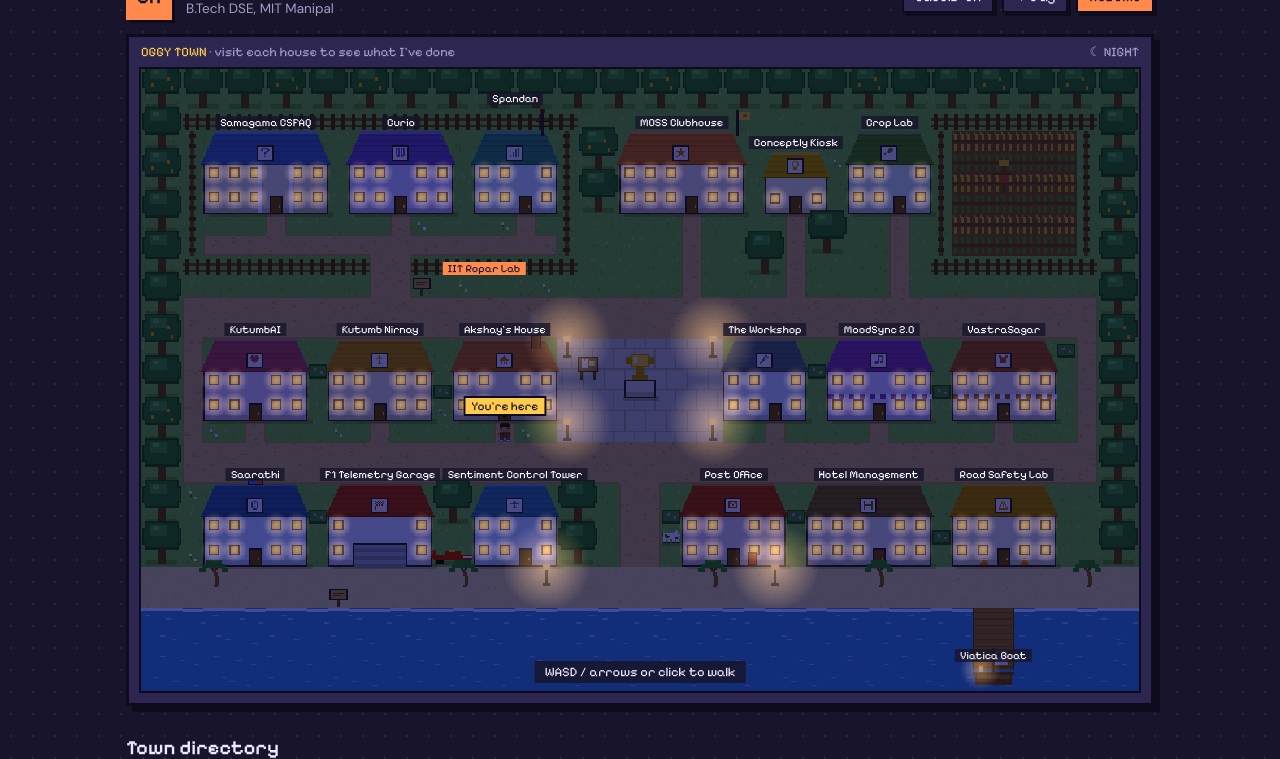
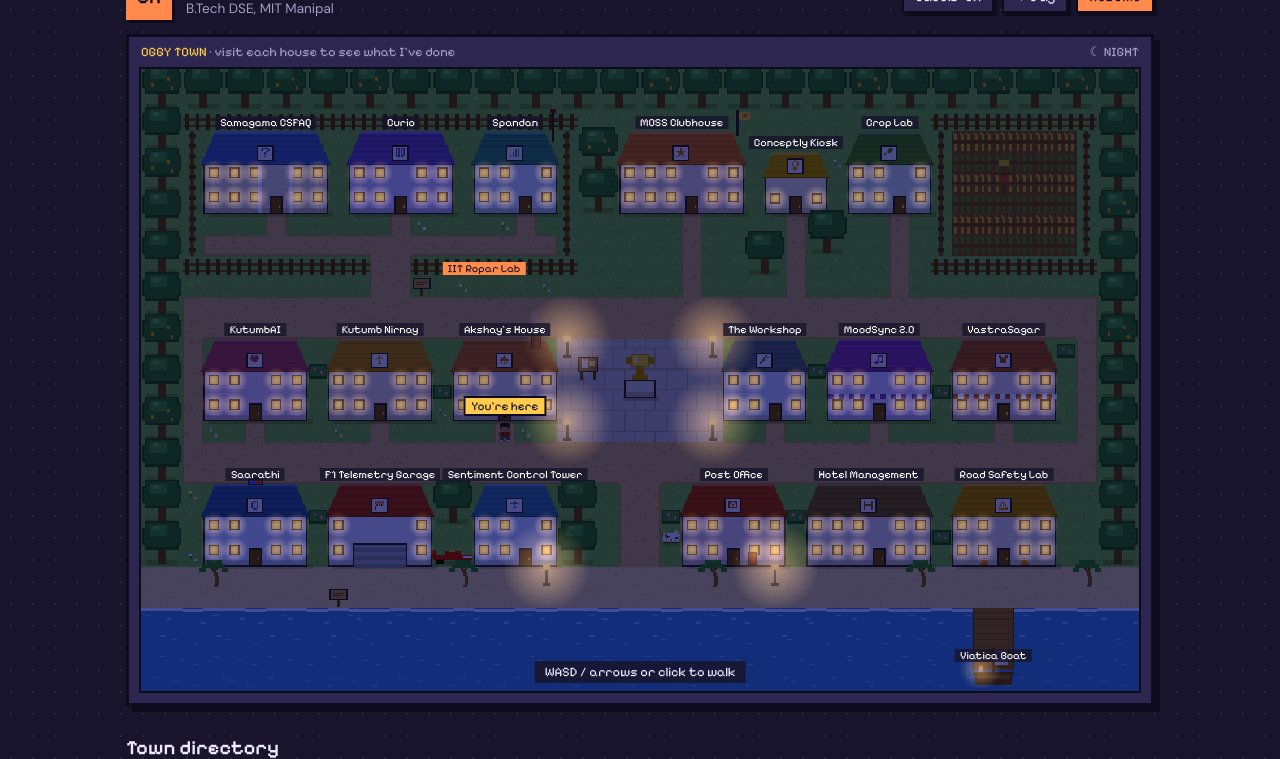
Before and after one commit to AkshayOggisetty/Portfolio, a plain HTML site: page index.html in a window 1280 px wide. Shown: the part 45-804 px from the top of the page. Drawn offline with Linux system fonts and the light colour scheme.

Commit message:
fix: lower Spandan label, clear hotel door, let Moona Lisa roam
- Spandan's label now sits at normal height; antenna moved to the roof edge
- move the beach palm off the Hotel Management doorstep
- the cow can walk paths across town, avoiding doorsteps, the dock and the player's route
- refresh link preview image

```diff
--- a/index.html
+++ b/index.html
@@ -370,9 +370,10 @@ for (let x = 0; x < MW; x += 2) if (free(x, 0, 2, 2)) add({ t: 'tree', x, y: 0,
 for (let y = 2; y < 24; y += 2) for (const x of [0, 46]) if (free(x, y, 2, 2)) add({ t: 'tree', x, y, w: 2, h: 2 });
 for (const [x, y] of [[21, 3], [21, 5], [14, 20], [20, 20], [20, 22], [43, 15], [43, 21], [32, 7], [29, 8], [6, 9]]) if (free(x, y, 2, 2)) add({ t: 'tree', x, y, w: 2, h: 2 });
 for (const [x, y] of [[8, 14], [14, 15], [32, 14], [38, 15], [8, 21], [31, 21], [38, 22], [25, 21], [44, 13]]) if (free(x, y, 1, 1)) add({ t: 'bush', x, y, w: 1, h: 1 });
-for (const x of [3, 15, 27, 35, 45]) if (free(x, 24, 1, 1, 's')) add({ t: 'palm', x, y: 24, w: 1, h: 1 });
+for (const x of [3, 15, 27, 37, 45]) if (free(x, 24, 1, 1, 's')) add({ t: 'palm', x, y: 24, w: 1, h: 1 });
 
 const doorOf = {}; objs.forEach(o => { if (o.t === 'bld') doorOf[o.id] = o; });
+const DOORSTEP = new Set(objs.filter(o => o.t === 'bld').map(o => (o.dy + 1) * MW + o.dx));
 
 /* ============================================================ ground cache */
 const gc = document.createElement('canvas'); gc.width = cv.width; gc.height = cv.height;
@@ -473,7 +474,7 @@ function drawBuilding(b, time) {
   ctx.fillStyle = OUT; ctx.fillRect(pxX - 1, pxY - 1, 13, 12); ctx.fillStyle = '#fbf3e4'; ctx.fillRect(pxX, pxY, 11, 10);
   icon(ctx, PLACES[b.id].icon, pxX + 2, pxY + 1, b.roof);
   const blink = Math.floor(time * 2) % 2;
-  if (b.deco === 'antenna') { ctx.fillStyle = OUT; ctx.fillRect(X + W - 12, Y - 14, 2, 18); ctx.fillRect(X + W - 16, Y - 8, 10, 1); ctx.fillRect(X + W - 15, Y - 4, 8, 1); ctx.fillStyle = blink ? '#ff4d4d' : '#7a1f1f'; ctx.fillRect(X + W - 13, Y - 17, 4, 3); if (blink) glows.push([X + W - 11, Y - 16, 8]); }
+  if (b.deco === 'antenna') { ctx.fillStyle = OUT; ctx.fillRect(X + W - 4, Y - 14, 2, 22); ctx.fillRect(X + W - 7, Y - 8, 8, 1); ctx.fillRect(X + W - 6, Y - 4, 6, 1); ctx.fillStyle = blink ? '#ff4d4d' : '#7a1f1f'; ctx.fillRect(X + W - 5, Y - 17, 4, 3); if (blink) glows.push([X + W - 3, Y - 16, 8]); }
   if (b.deco === 'chimney') { ctx.fillStyle = OUT; ctx.fillRect(X + W - 20, Y - 4, 8, 12); ctx.fillStyle = '#9a4b32'; ctx.fillRect(X + W - 19, Y - 3, 6, 11); if (!RM) for (let k = 0; k < 3; k++) { const p = (time * .6 + k / 3) % 1; ctx.fillStyle = `rgba(235,235,245,${.7 - p * .7})`; const s = 3 + p * 4; ctx.fillRect(X + W - 17 + Math.sin(p * 6 + k) * 3 - s / 2, Y - 6 - p * 22, s, s); } }
   if (b.deco === 'flag') { ctx.fillStyle = OUT; ctx.fillRect(X + W - 6, Y - 16, 2, 20); ctx.fillStyle = '#ffcc4d'; const f = RM ? 0 : Math.floor(time * 3) % 2; ctx.fillRect(X + W - 4, Y - 16 + f, 9, 6); ctx.fillStyle = '#e0703a'; ctx.fillRect(X + W - 1, Y - 14 + f, 3, 2); }
   if (b.deco === 'beacon') { ctx.fillStyle = OUT; ctx.fillRect(X + W / 2 - 6, Y - 4, 12, 5); ctx.fillStyle = blink ? '#ff4d4d' : '#3b6cff'; ctx.fillRect(X + W / 2 - 5, Y - 3, 5, 3); ctx.fillStyle = blink ? '#3b6cff' : '#ff4d4d'; ctx.fillRect(X + W / 2, Y - 3, 5, 3); }
@@ -613,9 +614,12 @@ function update(dt) {
   cow.wait -= dt;
   if (cow.fx || cow.fy) { cow.mt += dt * 2.2; if (cow.mt >= 1) { cow.fx = cow.fy = 0; cow.px = cow.x * T; cow.py = cow.y * T; } else { cow.px = (cow.x - cow.fx * (1 - cow.mt)) * T; cow.py = (cow.y - cow.fy * (1 - cow.mt)) * T; } }
   else if (cow.wait <= 0 && !S.dialog) {
-    cow.wait = 1.5 + Math.random() * 2.5;
-    const [dx, dy] = Object.values(DIRS)[Math.floor(Math.random() * 4)], nx = cow.x + dx, ny = cow.y + dy;
-    if (ny >= 13 && ny <= 25 && G[ny][nx] !== 'p' && walk(nx, ny) && !(nx === player.x && ny === player.y)) {
+    cow.wait = .8 + Math.random() * 1.6;
+    if (!cow.dir || Math.random() < .35) cow.dir = Object.values(DIRS)[Math.floor(Math.random() * 4)];
+    const [dx, dy] = cow.dir, nx = cow.x + dx, ny = cow.y + dy;
+    const blocked = !walk(nx, ny) || G[ny][nx] === 'd' || DOORSTEP.has(ny * MW + nx) || (nx === player.x && ny === player.y) || player.path.some(q => q[0] === nx && q[1] === ny);
+    if (blocked) cow.dir = null;
+    else {
       occ[cow.y][cow.x] = null; cow.x = nx; cow.y = ny; occ[ny][nx] = cow; cow.fx = dx; cow.fy = dy; cow.mt = 0; if (dx) cow.flip = dx < 0;
     }
   }
@@ -711,7 +715,7 @@ addEventListener('popstate', route);
 
 /* labels + directory */
 const labels = $('labels');
-for (const o of objs) if (o.t === 'bld') { const s = document.createElement('span'); s.textContent = o.name; s.style.left = ((o.x + o.w / 2) * T / cv.width * 100) + '%'; s.style.top = ((o.y * T - (o.deco === 'antenna' ? 20 : 2)) / cv.height * 100) + '%'; labels.appendChild(s); }
+for (const o of objs) if (o.t === 'bld') { const s = document.createElement('span'); s.textContent = o.name; s.style.left = ((o.x + o.w / 2) * T / cv.width * 100) + '%'; s.style.top = ((o.y * T - 2) / cv.height * 100) + '%'; labels.appendChild(s); }
 { const s = document.createElement('span'); s.textContent = 'IIT Ropar Lab'; s.style.left = (16.5 * T / cv.width * 100) + '%'; s.style.top = (9.95 * T / cv.height * 100) + '%'; s.style.background = '#ff8a4c'; s.style.color = '#17142b'; labels.appendChild(s); }
 { const s = document.createElement('span'); s.textContent = 'Viatica Boat'; s.style.left = (41 * T / cv.width * 100) + '%'; s.style.top = (28.6 * T / cv.height * 100) + '%'; labels.appendChild(s); }
 
```
Also changed, not shown: og.png.
